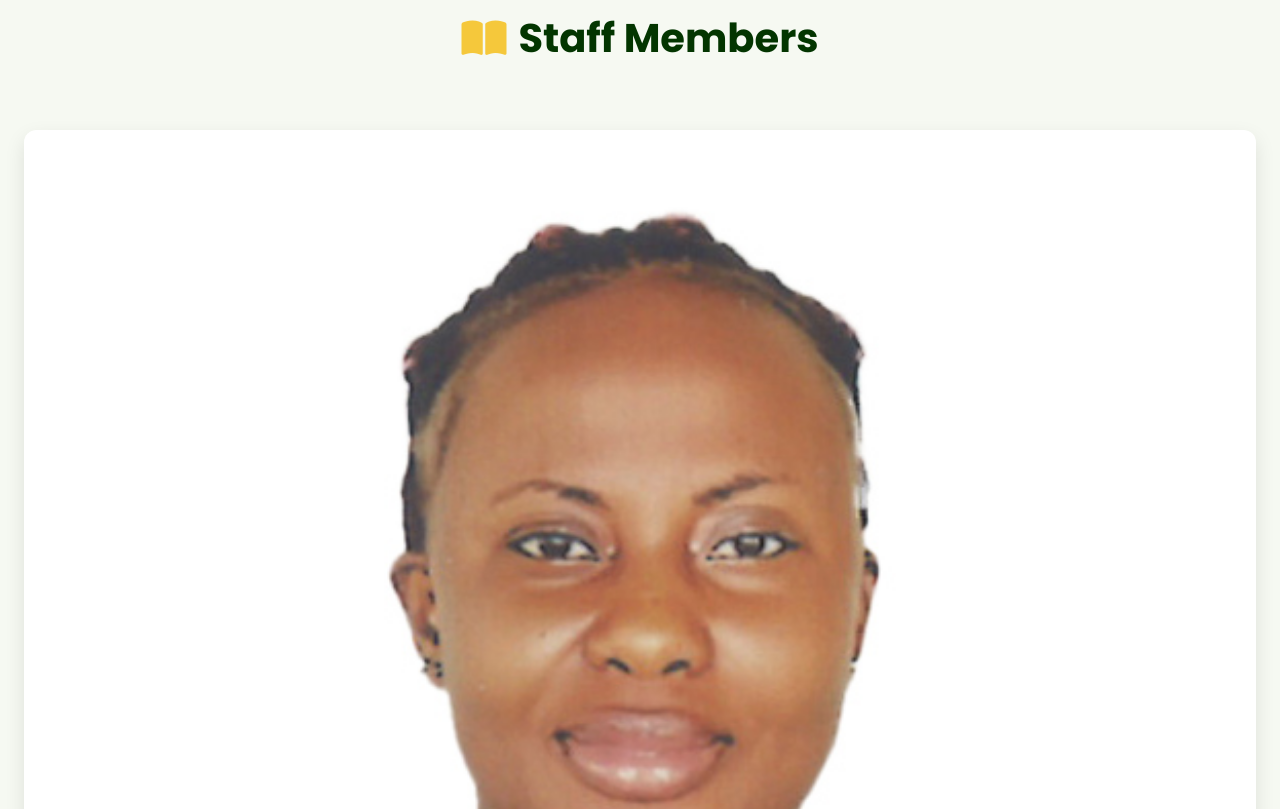
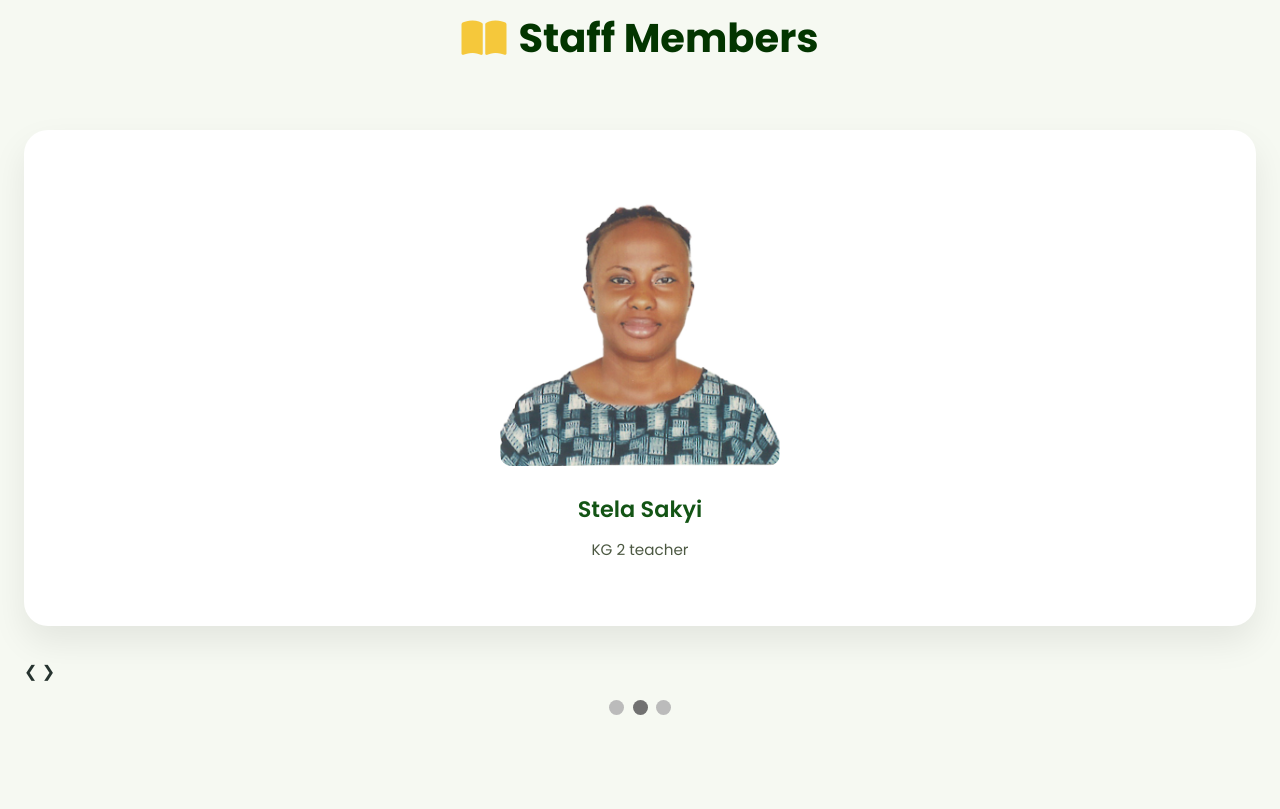
Before and after one commit to RBY122/Owusu-Forkuo-RC-School, a website: page index.html in a window 1280 px wide. Shown: the part 2831-3640 px from the top of the page. Drawn offline with Linux system fonts and the light colour scheme.

Commit message:
Update style.css

```diff
--- a/style.css
+++ b/style.css
@@ -470,10 +470,44 @@ footer {
 
 .school-Staff .slideshow-container {
   margin-bottom: 2rem;
+  background: #ffffff;
+  padding: 2.5rem;
+  border-radius: 24px;
+  box-shadow: 0 16px 35px rgba(0, 0, 0, 0.08);
 }
 
 .school-gallery .slideshow-container {
   margin-top: 1rem;
+}
+
+/* Staff Image Styles */
+.staff {
+  width: 100%;
+  max-width: 280px;
+  height: auto;
+  margin: 0 auto 1.5rem;
+  display: block;
+  border-radius: 16px;
+  object-fit: cover;
+}
+
+.school-Staff .slide {
+  text-align: center;
+  padding: 1rem;
+}
+
+.school-Staff .slide h3 {
+  font-size: 1.4rem;
+  color: #0d500f;
+  margin-bottom: 0.5rem;
+  font-weight: 600;
+}
+
+.school-Staff .slide p {
+  font-size: 0.95rem;
+  color: #47543d;
+  line-height: 1.6;
+  margin-bottom: 0.5rem;
 }
 
 @media (max-width: 1024px) {
```
